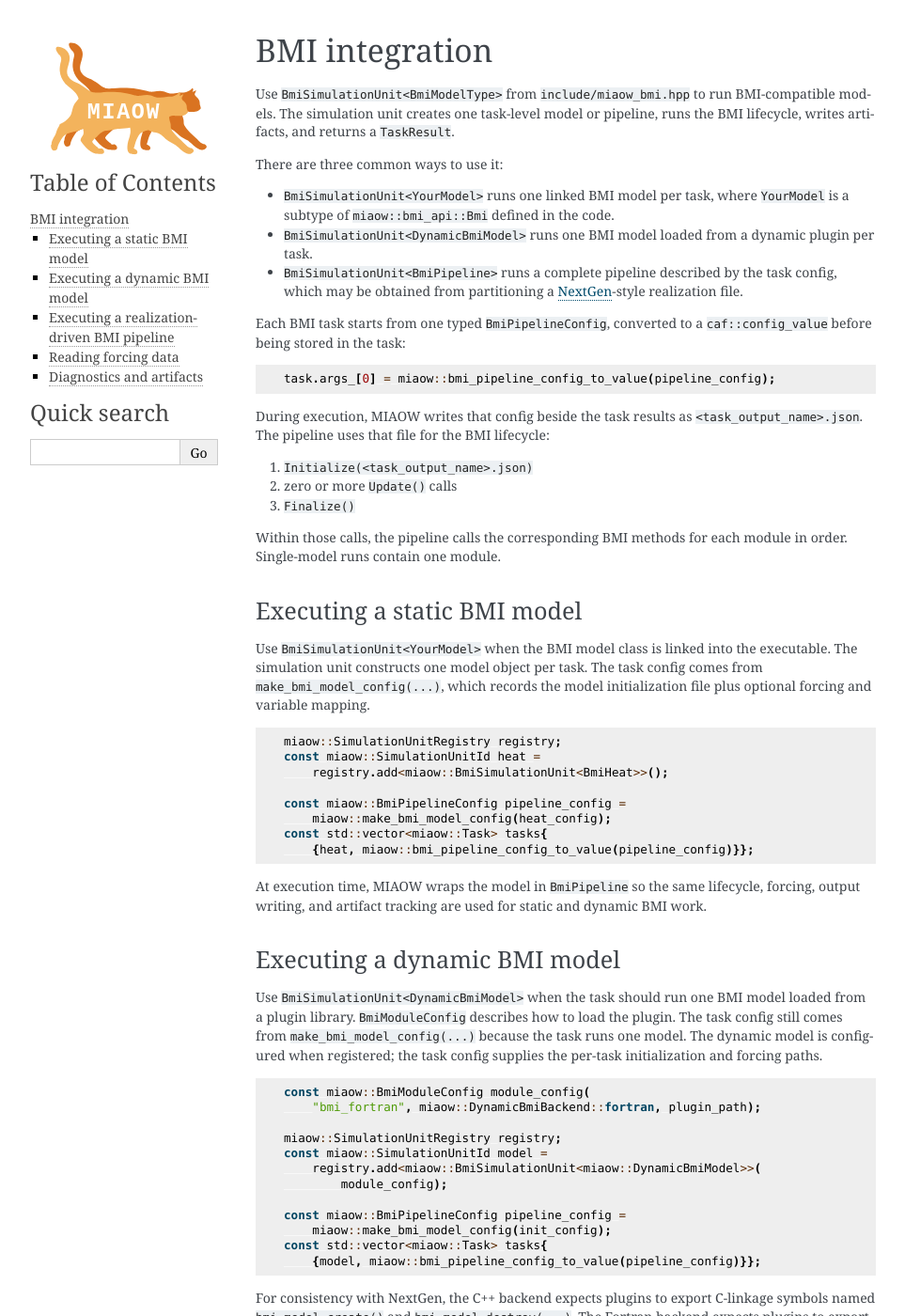
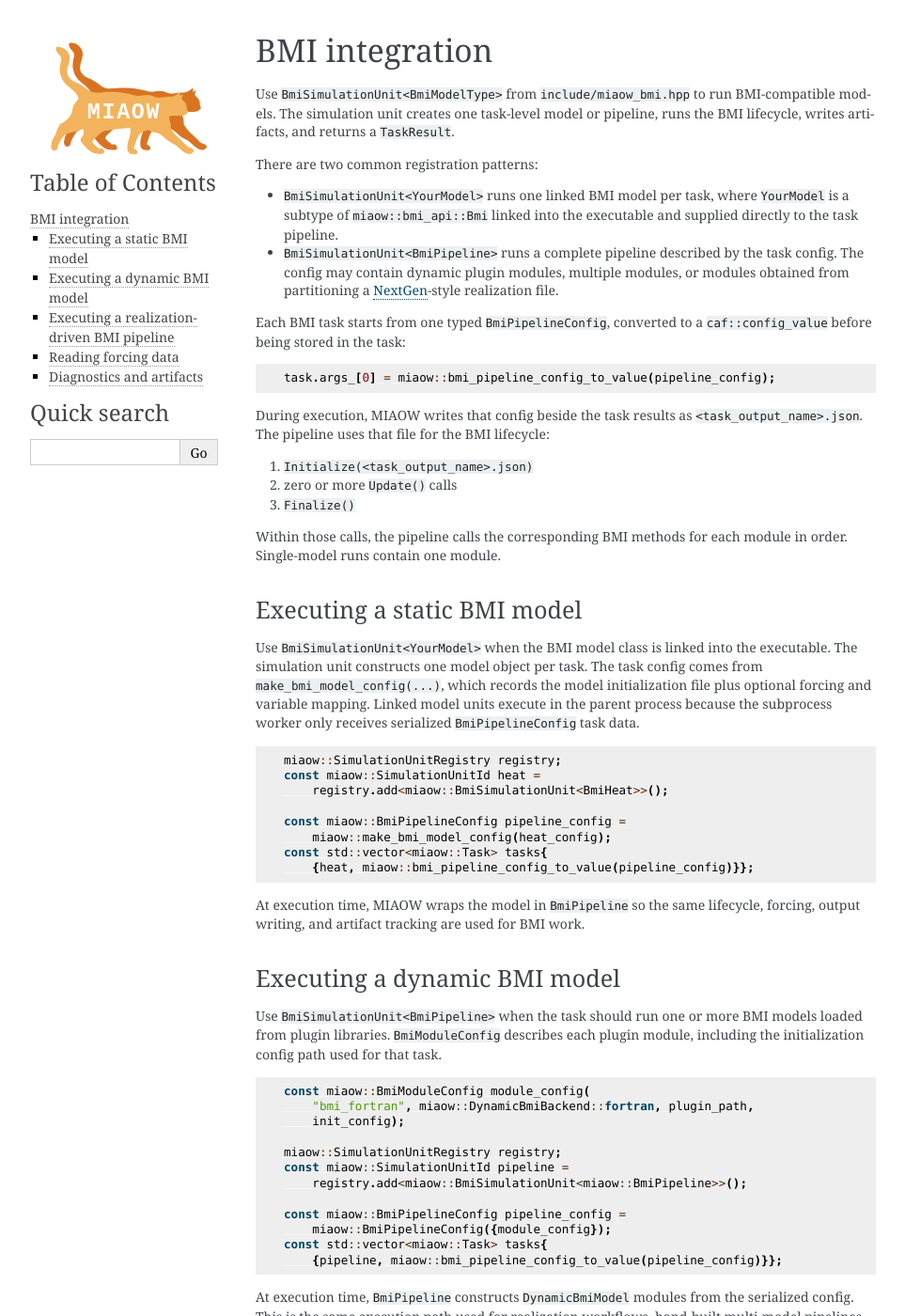
Before and after one commit to uofs-simlab/miaow-framework, a Sphinx documentation site: the page built from docs/bmi.rst, in a window 1280 px wide and 1400 px high. Shown: the whole window at 94% size, without its empty margins (148-1111 px from the left). Built offline with Sphinx 7.4.7, drawn with Linux system fonts in a browser that asks for light colours; the version number could not be read and is left out; some of the changed text lies outside the part shown.

Commit message:
unify bmi subprocess execution

```diff
--- a/CMakeLists.txt
+++ b/CMakeLists.txt
@@ -200,7 +200,7 @@ target_link_libraries(miaow
 
 set(MIAOW_SUBPROCESS_PATH
     "${PROJECT_BINARY_DIR}/miaow_subprocess${CMAKE_EXECUTABLE_SUFFIX}")
-set_source_files_properties(src/bmi/execute.cpp PROPERTIES
+set_source_files_properties(src/bmi/execute.cpp src/core/process.cpp PROPERTIES
     COMPILE_DEFINITIONS "MIAOW_SUBPROCESS_PATH=\"${MIAOW_SUBPROCESS_PATH}\""
 )
 
--- a/docs/bmi.rst
+++ b/docs/bmi.rst
@@ -6,14 +6,14 @@ BMI-compatible models. The simulation unit creates one task-level model or
 pipeline, runs the BMI lifecycle, writes artifacts, and returns a
 ``TaskResult``.
 
-There are three common ways to use it:
+There are two common registration patterns:
 
 - ``BmiSimulationUnit<YourModel>`` runs one linked BMI model per task, where
-  ``YourModel`` is a subtype of ``miaow::bmi_api::Bmi`` defined in the code.
-- ``BmiSimulationUnit<DynamicBmiModel>`` runs one BMI model loaded from a
-  dynamic plugin per task.
+  ``YourModel`` is a subtype of ``miaow::bmi_api::Bmi`` linked into the
+  executable and supplied directly to the task pipeline.
 - ``BmiSimulationUnit<BmiPipeline>`` runs a complete pipeline described by the
-  task config, which may be obtained from partitioning a
+  task config. The config may contain dynamic plugin modules, multiple modules,
+  or modules obtained from partitioning a
   `NextGen <https://noaa-owp.github.io/ngen/>`_-style realization file.
 
 Each BMI task starts from one typed ``BmiPipelineConfig``, converted to a
@@ -39,7 +39,9 @@ Executing a static BMI model
 Use ``BmiSimulationUnit<YourModel>`` when the BMI model class is linked into
 the executable. The simulation unit constructs one model object per task. The
 task config comes from ``make_bmi_model_config(...)``, which records the model
-initialization file plus optional forcing and variable mapping.
+initialization file plus optional forcing and variable mapping. Linked model
+units execute in the parent process because the subprocess worker only receives
+serialized ``BmiPipelineConfig`` task data.
 
 .. code-block:: cpp
 
@@ -53,37 +55,39 @@ initialization file plus optional forcing and variable mapping.
        {heat, miaow::bmi_pipeline_config_to_value(pipeline_config)}};
 
 At execution time, MIAOW wraps the model in ``BmiPipeline`` so the same
-lifecycle, forcing, output writing, and artifact tracking are used for static
-and dynamic BMI work.
+lifecycle, forcing, output writing, and artifact tracking are used for BMI
+work.
 
 Executing a dynamic BMI model
 -----------------------------
 
-Use ``BmiSimulationUnit<DynamicBmiModel>`` when the task should run one BMI
-model loaded from a plugin library. ``BmiModuleConfig`` describes how to load
-the plugin. The task config still comes from ``make_bmi_model_config(...)``
-because the task runs one model. The dynamic model is configured when
-registered; the task config supplies the per-task initialization and forcing
-paths.
+Use ``BmiSimulationUnit<BmiPipeline>`` when the task should run one or more BMI
+models loaded from plugin libraries. ``BmiModuleConfig`` describes each plugin
+module, including the initialization config path used for that task.
 
 .. code-block:: cpp
 
    const miaow::BmiModuleConfig module_config(
-       "bmi_fortran", miaow::DynamicBmiBackend::fortran, plugin_path);
+       "bmi_fortran", miaow::DynamicBmiBackend::fortran, plugin_path,
+       init_config);
 
    miaow::SimulationUnitRegistry registry;
-   const miaow::SimulationUnitId model =
-       registry.add<miaow::BmiSimulationUnit<miaow::DynamicBmiModel>>(
-           module_config);
+   const miaow::SimulationUnitId pipeline =
+       registry.add<miaow::BmiSimulationUnit<miaow::BmiPipeline>>();
 
    const miaow::BmiPipelineConfig pipeline_config =
-       miaow::make_bmi_model_config(init_config);
+       miaow::BmiPipelineConfig({module_config});
    const std::vector<miaow::Task> tasks{
-       {model, miaow::bmi_pipeline_config_to_value(pipeline_config)}};
+       {pipeline, miaow::bmi_pipeline_config_to_value(pipeline_config)}};
+
+At execution time, ``BmiPipeline`` constructs ``DynamicBmiModel`` modules from
+the serialized config. This is the same execution path used for realization
+workflows, hand-built multi-model pipelines, and subprocess tasks.
 
 For consistency with NextGen, the C++ backend expects plugins to export
 C-linkage symbols named ``bmi_model_create()`` and ``bmi_model_destroy(...)``.
-The Fortran backend expects plugins to export ``register_bmi(void**)`` for the linked
+The Fortran backend expects plugins to export ``register_bmi(void**)`` for the
+linked
 `NOAA-OWP iso_c_fortran_bmi bridge <https://github.com/NOAA-OWP/iso_c_fortran_bmi>`_.
 
 For C++ plugins, export the creation and destruction functions with C linkage:
@@ -144,7 +148,7 @@ workflows and by pipelines with more than one model module.
    std::vector<miaow::Task> tasks =
        miaow::build_bmi_realization_tasks(realization, pipeline);
    for (miaow::Task& task : tasks) {
-       task.execution_mode_ = miaow::ExecutionMode::single_task_subprocess;
+       task.execution_mode_ = miaow::ExecutionMode::persistent_subprocess;
    }
 
 ``PartitionedBmiRealization`` reads a
@@ -152,9 +156,19 @@ workflows and by pipelines with more than one model module.
 ``BmiPipelineConfig`` per feature. ``build_bmi_realization_tasks(...)`` turns
 those feature configs into MIAOW tasks for the registered pipeline unit.
 
-``ExecutionMode::single_task_subprocess`` runs one BMI lifecycle in a subprocess,
-which is useful for BMI models that are not safe to run concurrently in one
-process. The SUMMA example uses single-task subprocess mode.
+``ExecutionMode::single_task_subprocess`` runs one BMI lifecycle in a subprocess
+and stops the subprocess after the task result. This is useful for BMI models
+that require a fresh process for every task. An empty ``Task::subprocess_path_``
+uses the compile-time default ``miaow_subprocess`` runner path; a non-empty
+value selects that subprocess executable for the task.
+
+``ExecutionMode::persistent_subprocess`` is available for serialized
+``BmiPipeline`` tasks. It uses the same subprocess worker backend as
+single-task mode and reuses one subprocess process per job worker, while each
+task still constructs and finalizes a fresh ``BmiPipeline`` inside that process.
+Persistent subprocesses are scoped to one submitted job and are bounded by
+``RuntimeOptions::max_workers_``. The SUMMA example uses persistent subprocess
+mode.
 
 For hand-built dynamic pipelines, construct a ``BmiPipelineConfig`` from a
 vector of ``BmiModuleConfig`` entries. Each module config carries the module
@@ -256,12 +270,13 @@ becomes the output file stem; otherwise the runtime uses ``task_<task_id>``.
 Output stems must be unique within one job and cannot contain path separators.
 
 Subprocess tasks use a dedicated subprocess-to-parent pipe for the CAF endpoint
-exchange, plus task-specific ``subprocess_*_stdout.log`` and
-``subprocess_*_stderr.log`` files for diagnostics. The parent launches the
-subprocess, reads one endpoint JSON line from the pipe, sends the ``Task`` to
-the subprocess actor over CAF, and receives one ``TaskResult`` reply. Diagnostic
-logs are removed after a succeeded subprocess result; if setup, launch, actor
-exchange, or task execution fails, remaining logs are left in place for
-diagnostics. Parent-side process failures report ``Subprocess error``. When no
-task output directory is assigned, these subprocess logs use a temporary
-directory instead.
+exchange, plus ``subprocess_*_stdout.log`` and ``subprocess_*_stderr.log`` files
+for diagnostics. The parent launches the subprocess, reads one endpoint JSON
+line from the pipe, sends ``Task`` values to the subprocess actor over CAF, and
+receives ``TaskResult`` replies. Task-scoped subprocess logs are removed after a
+succeeded task result and subprocess stop. Persistent subprocess logs are
+removed when the job worker stops the process after all tasks handled by that
+process succeeded. If setup, launch, actor exchange, subprocess shutdown, or
+task execution fails, remaining logs are left in place for diagnostics.
+Parent-side process failures report ``Subprocess error``. When no task output
+directory is assigned, these subprocess logs use a temporary directory instead.
--- a/docs/development.rst
+++ b/docs/development.rst
@@ -113,7 +113,7 @@ Code structure
      core/
        runtime.cpp          # Runtime submit path and output tree setup
        actors.cpp           # orchestrator/job/worker actor behaviour
-       process.cpp          # single-task subprocess launch and connection
+       process.cpp          # subprocess launch, connection, and process reuse
        internal.hpp         # core-private actor declarations and JobState
 
      bmi/
```
Also changed, not shown: README.md (+8 -3 lines), docs/api.rst (+10 -8 lines), docs/architecture.rst (+42 -11 lines), 12 other files.
